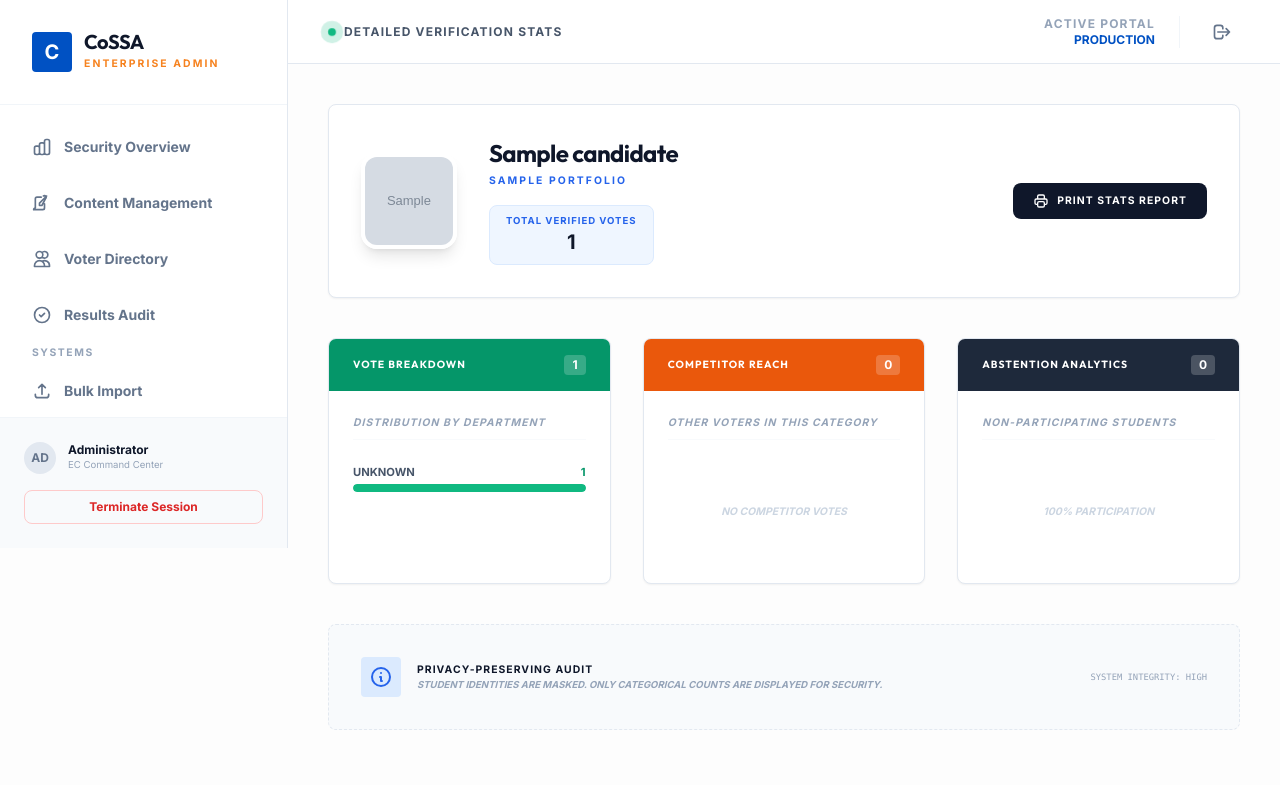
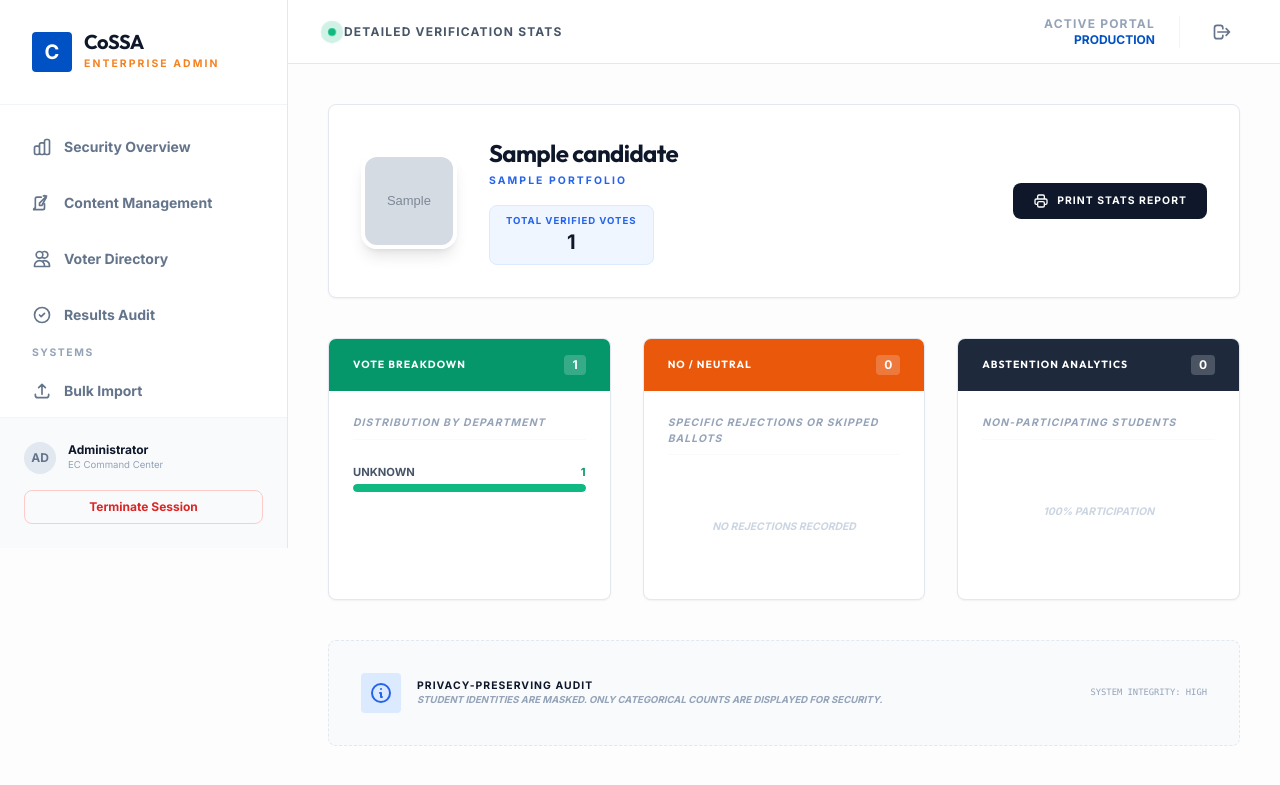
Before and after one commit to sasusavage/cosaa, a Flask app: page /admin/audit/candidate/1 in a window 1280 px wide. Shown: the top 785 px of the page. Run offline with Flask 3, Linux system fonts and the light colour scheme; a user stored in the database is signed in; tables that the repository leaves empty hold one stand-in row (values such as "Sample post"); grey boxes marked "Sample" are stand-in pictures; some libraries are stand-ins or nearby versions.

Commit message:
feat: handle 'No/Neutral' stats for unopposed candidates in audit report

```diff
--- a/app/blueprints/admin/routes.py
+++ b/app/blueprints/admin/routes.py
@@ -1034,21 +1034,45 @@ def candidate_audit(candidate_id):
     candidate = Candidate.query.get_or_404(candidate_id)
     portfolio = Portfolio.query.get(candidate.portfolio_id)
 
-    # 1. Voters who chose THIS candidate - Breakdown by Dept
+    # Total candidates in this portfolio
+    candidate_count = Candidate.query.filter_by(portfolio_id=portfolio.id).count()
+
+    # 1. Supporters (Voted YES for this candidate)
     voted_for_stats = db.session.query(User.department, db.func.count(User.id))\
         .join(Vote).filter(Vote.candidate_id == candidate.id)\
         .group_by(User.department).all()
-    voted_for_total = db.session.query(db.func.count(Vote.id)).filter(Vote.candidate_id == candidate.id).scalar()
+    voted_for_total = db.session.query(db.func.count(Vote.id)).filter(Vote.candidate_id == candidate.id).scalar() or 0
 
-    # 2. Others in Portfolio - Breakdown by Dept
-    portfolio_voters_ids = db.session.query(Vote.user_id).filter(Vote.portfolio_id == portfolio.id, Vote.candidate_id != candidate.id).all()
-    portfolio_voters_ids = [v[0] for v in portfolio_voters_ids]
-    voted_others_stats = db.session.query(User.department, db.func.count(User.id))\
-        .filter(User.id.in_(portfolio_voters_ids))\
-        .group_by(User.department).all() if portfolio_voters_ids else []
-    voted_others_total = len(portfolio_voters_ids)
+    # 2. "No" Votes or "Voted Others"
+    if candidate_count == 1:
+        # SINGLE CANDIDATE: "No/Neutral" are people who voted in the election but NOT for this candidate
+        all_voter_ids = db.session.query(User.id).filter_by(has_voted=True).all()
+        all_voter_ids = [v[0] for v in all_voter_ids]
 
-    # 3. Non-Voters - Breakdown by Dept
+        # Supporters of this candidate
+        supporter_ids = db.session.query(Vote.user_id).filter_by(candidate_id=candidate.id).all()
+        supporter_ids = [v[0] for v in supporter_ids]
+
+        # No/Neutral = Total Voters - Supporters
+        no_voters_ids = [uid for uid in all_voter_ids if uid not in supporter_ids]
+
+        voted_others_stats = db.session.query(User.department, db.func.count(User.id))\
+            .filter(User.id.in_(no_voters_ids))\
+            .group_by(User.department).all() if no_voters_ids else []
+        voted_others_total = len(no_voters_ids)
+        audit_type = "NO / NEUTRAL"
+    else:
+        # OPPOSED: Standard logic (voted for someone else in same portfolio)
+        portfolio_voters_ids = db.session.query(Vote.user_id).filter(Vote.portfolio_id == portfolio.id, Vote.candidate_id != candidate.id).all()
+        portfolio_voters_ids = [v[0] for v in portfolio_voters_ids]
+
+        voted_others_stats = db.session.query(User.department, db.func.count(User.id))\
+            .filter(User.id.in_(portfolio_voters_ids))\
+            .group_by(User.department).all() if portfolio_voters_ids else []
+        voted_others_total = len(portfolio_voters_ids)
+        audit_type = "VOTED OTHERS"
+
+    # 3. Non-Voters (Did not vote in election at all)
     non_voters_stats = db.session.query(User.department, db.func.count(User.id))\
         .filter(User.has_voted == False, User.role == 'student')\
         .group_by(User.department).all()
@@ -1062,7 +1086,8 @@ def candidate_audit(candidate_id):
         voted_others_total=voted_others_total,
         voted_others_stats=voted_others_stats,
         non_voters_total=non_voters_total,
-        non_voters_stats=non_voters_stats
+        non_voters_stats=non_voters_stats,
+        audit_type=audit_type
     )
 
 @admin.route('/agents/create', methods=['POST'])
--- a/app/templates/admin/candidate_audit.html
+++ b/app/templates/admin/candidate_audit.html
@@ -60,14 +60,20 @@
             </div>
         </div>
 
-        {# 2. Opponents (Voted Others) #}
+        {# 2. Opponents (Voted Others or NO) #}
         <div class="bg-white border border-slate-200 rounded-lg overflow-hidden flex flex-col h-full shadow-sm">
             <div class="px-6 py-4 bg-orange-600 text-white flex items-center justify-between">
-                <h3 class="text-[0.65rem] font-black uppercase tracking-widest">Competitor Reach</h3>
+                <h3 class="text-[0.65rem] font-black uppercase tracking-widest">{{ audit_type }}</h3>
                 <span class="text-xs font-bold bg-white/20 px-2 py-0.5 rounded">{{ voted_others_total }}</span>
             </div>
             <div class="p-6 flex-1">
-                <p class="text-[0.65rem] font-bold text-slate-400 uppercase tracking-widest mb-6 border-b border-slate-50 pb-2 italic">Other voters in this category</p>
+                <p class="text-[0.65rem] font-bold text-slate-400 uppercase tracking-widest mb-6 border-b border-slate-50 pb-2 italic">
+                    {% if audit_type == 'NO / NEUTRAL' %}
+                    Specific rejections or skipped ballots
+                    {% else %}
+                    Voted for competitors in this category
+                    {% endif %}
+                </p>
                 <div class="space-y-4">
                     {% for dept, count in voted_others_stats %}
                     <div class="space-y-1">
@@ -81,7 +87,13 @@
                         </div>
                     </div>
                     {% else %}
-                    <p class="text-center py-10 text-slate-300 font-bold text-[0.65rem] uppercase italic">No competitor votes</p>
+                    <p class="text-center py-10 text-slate-300 font-bold text-[0.65rem] uppercase italic">
+                        {% if audit_type == 'NO / NEUTRAL' %}
+                        No rejections recorded
+                        {% else %}
+                        No competitor votes
+                        {% endif %}
+                    </p>
                     {% endfor %}
                 </div>
             </div>
```
